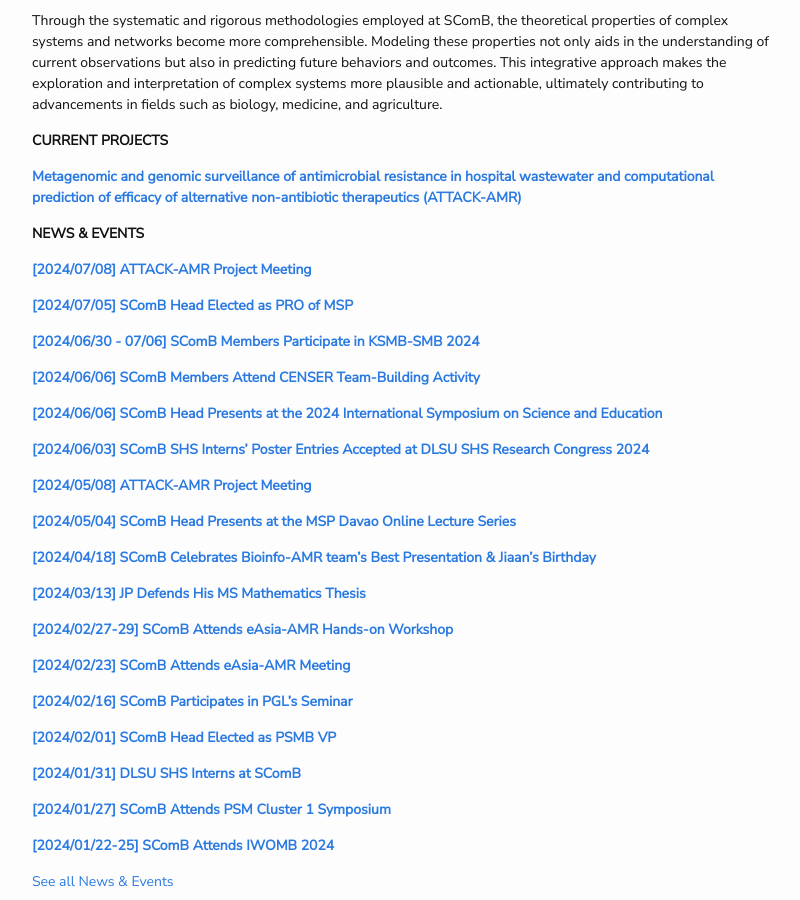
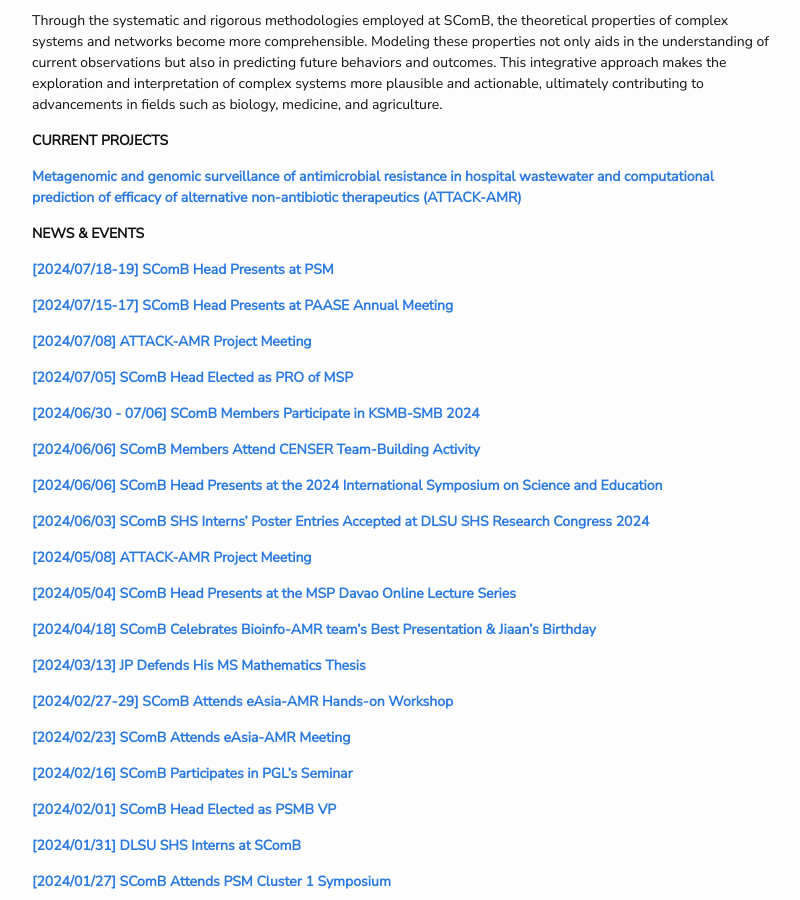
Before and after one commit to dlsu-scomb/dlsu-scomb.github.io, a Jekyll site: the page built from index.md, in a window 1280 px wide and 900 px high, scrolled down 387 px. Shown: the whole window, without its empty margins (238-1038 px from the left). Built offline with Jekyll 4.4.1, drawn with Linux system fonts in a browser that asks for light colours; nearby versions of some CDN libraries; a style sheet for code colours, icons or effects is not loaded.

Commit message:
Added PAASE and PSM events

```diff
--- a/index.md
+++ b/index.md
@@ -15,6 +15,10 @@ Through the systematic and rigorous methodologies employed at SComB, the theoret
 [**Metagenomic and genomic surveillance of antimicrobial resistance in hospital wastewater and computational prediction of efficacy of alternative non-antibiotic therapeutics (ATTACK-AMR)**](/projects/#attack_amr)
 
 **NEWS & EVENTS**
+
+[**[2024/07/18-19] SComB Head Presents at PSM**](/events/#psm20240718)
+
+[**[2024/07/15-17] SComB Head Presents at PAASE Annual Meeting**](/events/#paase20240715)
 
 [**[2024/07/08] ATTACK-AMR Project Meeting**](/events/#attackamr20240708)
 
```
Also changed, not shown: events.md (+18 -0 lines), assets/2024-07-15-paase-1.jpg (added), assets/2024-07-15-paase-2.jpg (added), assets/2024-07-18-psm-1.jpg (added), assets/2024-07-18-psm-2.jpg (added).
